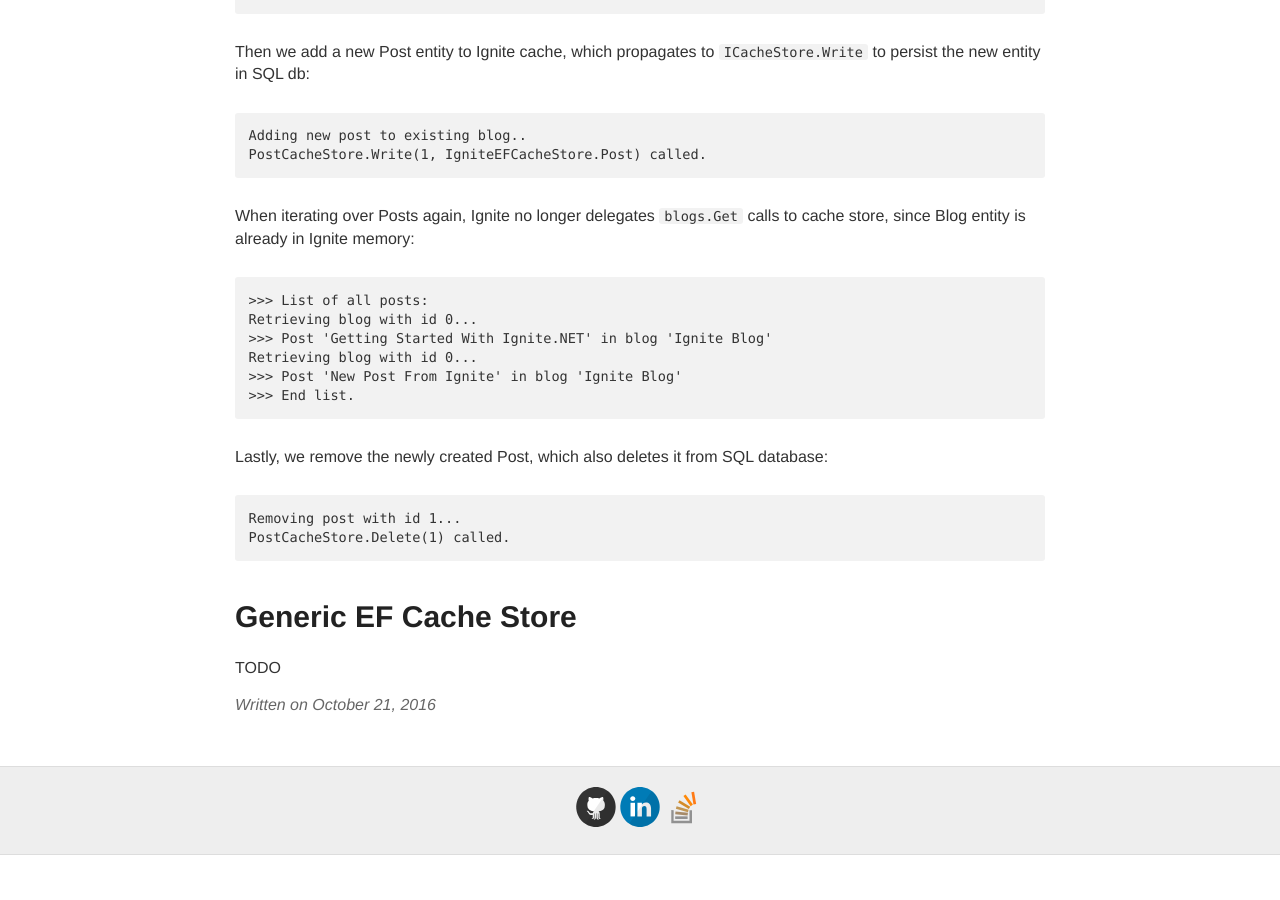
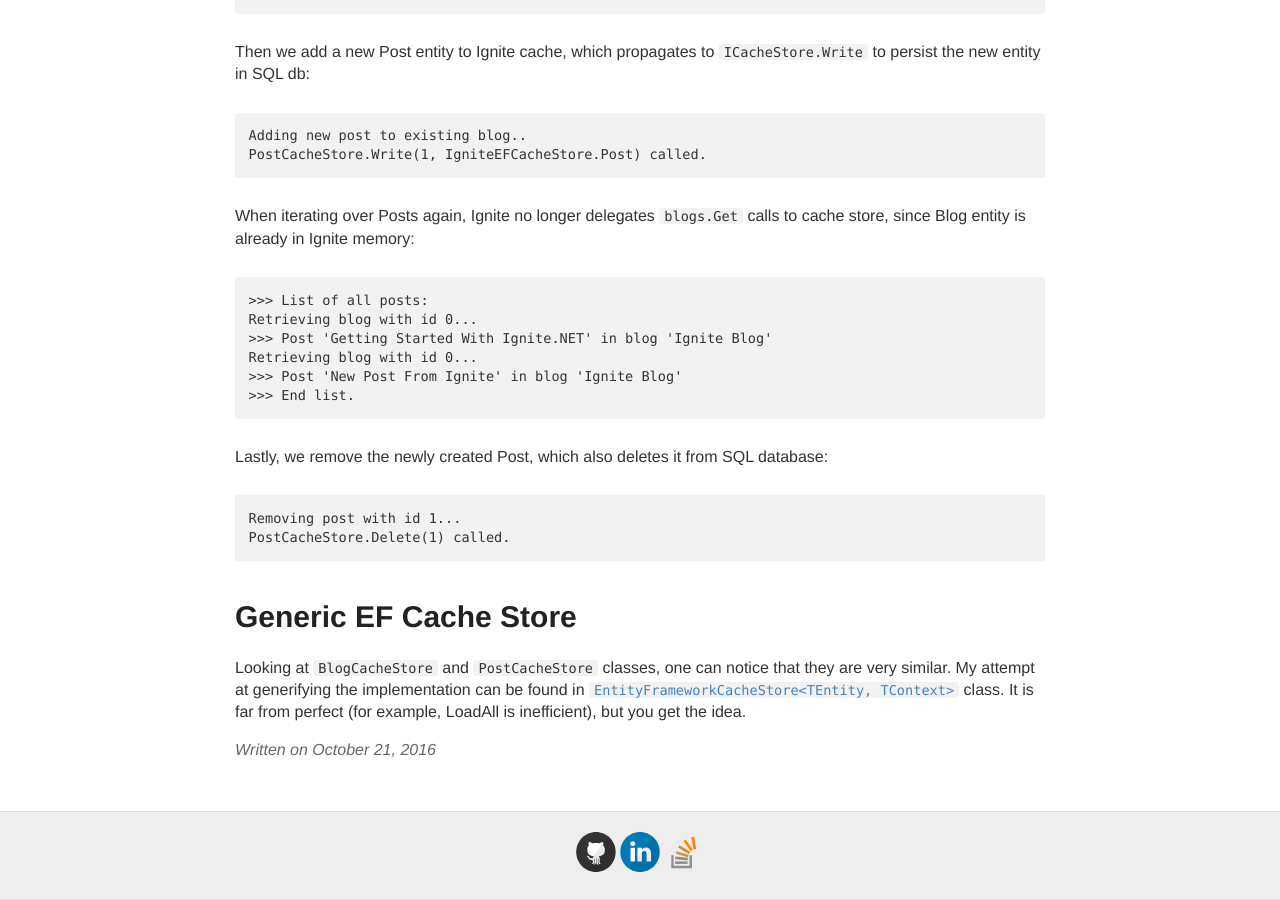
Before and after one commit to ptupitsyn/ptupitsyn.github.io, a Jekyll site: the page built from _posts/2016-10-21-Entity-Framework-Cache-Store.md, in a window 1280 px wide and 900 px high, scrolled down 3636 px. Built offline with Jekyll 4.4.1, drawn with Linux system fonts in a browser that asks for light colours; comment, search, counter and statistics services are not loaded; before the commit the page ends 4491 px from its top, so only the background shows below that.

Commit message:
Conclusion

```diff
--- a/_posts/2016-10-21-Entity-Framework-Cache-Store.md
+++ b/_posts/2016-10-21-Entity-Framework-Cache-Store.md
@@ -191,4 +191,6 @@ PostCacheStore.Delete(1) called.
 
 # Generic EF Cache Store
 
-TODO
+Looking at `BlogCacheStore` and `PostCacheStore` classes, one can notice that they are very similar.
+My attempt at generifying the implementation can be found in [`EntityFrameworkCacheStore<TEntity, TContext>`](https://github.com/ptupitsyn/ignite-net-examples/blob/master/EFCacheStore/IgniteEFCacheStore/EntityFrameworkCacheStore.cs) class.
+It is far from perfect (for example, LoadAll is inefficient), but you get the idea.
```
